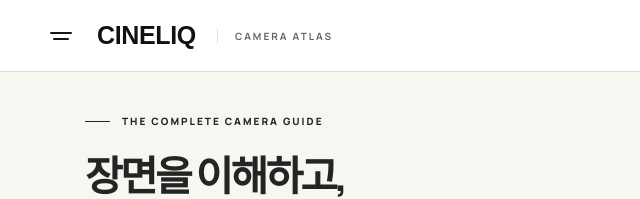
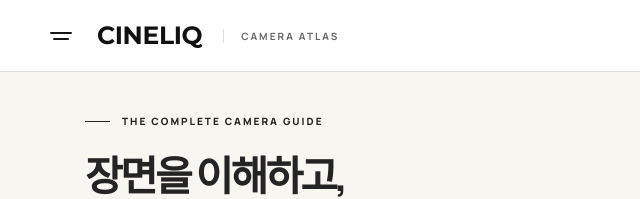
Before and after one commit to guswn861415911-collab/cineliq, a plain HTML site: page index.html in a window 1280 px wide. Shown: the top 199 px of the page, 0-640 px from the left. Drawn offline with Linux system fonts and the light colour scheme; a script that the page names is missing.

Commit message:
Set CINELIQ wordmark in Montserrat Bold

```diff
--- a/styles.css
+++ b/styles.css
@@ -1,4 +1,4 @@
-@import url('https://fonts.googleapis.com/css2?family=DM+Sans:wght@400;500;600;700&family=Manrope:wght@400;500;600;700;800&display=swap');
+@import url('https://fonts.googleapis.com/css2?family=DM+Sans:wght@400;500;600;700&family=Manrope:wght@400;500;600;700;800&family=Montserrat:wght@700&display=swap');
 
 :root{
   color-scheme:light;
@@ -36,7 +36,7 @@ a{text-decoration:none;color:inherit}
 [hidden]{display:none!important}
 .site-header{height:var(--header-height);background:var(--white);border-bottom:1px solid var(--line);display:flex;align-items:center;justify-content:space-between;padding:0 39px;position:sticky;top:0;z-index:20}
 .brand{display:flex;align-items:center;gap:9px}
-.brand-wordmark{color:var(--dark);font:700 25px/1 Arial,Helvetica,sans-serif;letter-spacing:-.35px}
+.brand-wordmark{color:var(--dark);font:700 25px/1 'Montserrat',Arial,Helvetica,sans-serif;letter-spacing:-.35px}
 .header-start{display:flex;align-items:center;gap:14px}
 .brand-caption{margin-left:12px;padding-left:17px;border-left:1px solid var(--line);font-size:10px;letter-spacing:2px;font-weight:700;color:var(--muted)}
 .header-actions{display:flex;align-items:center;gap:26px}
```
